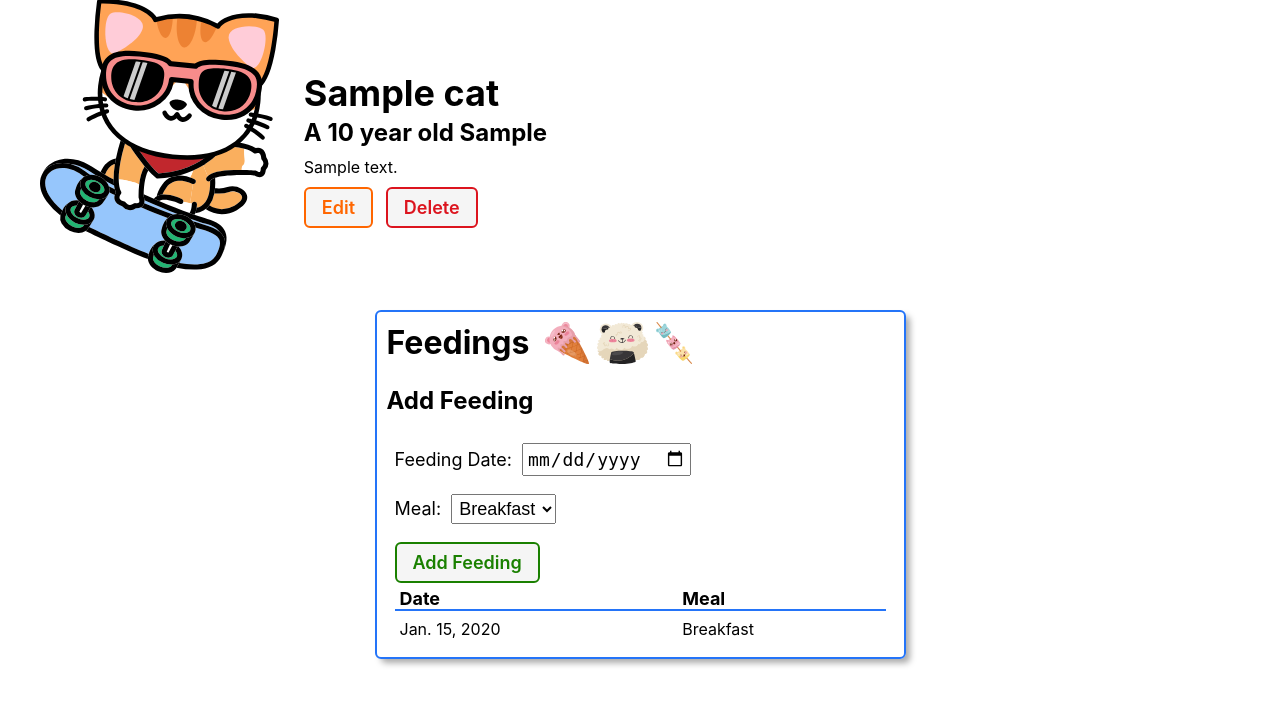
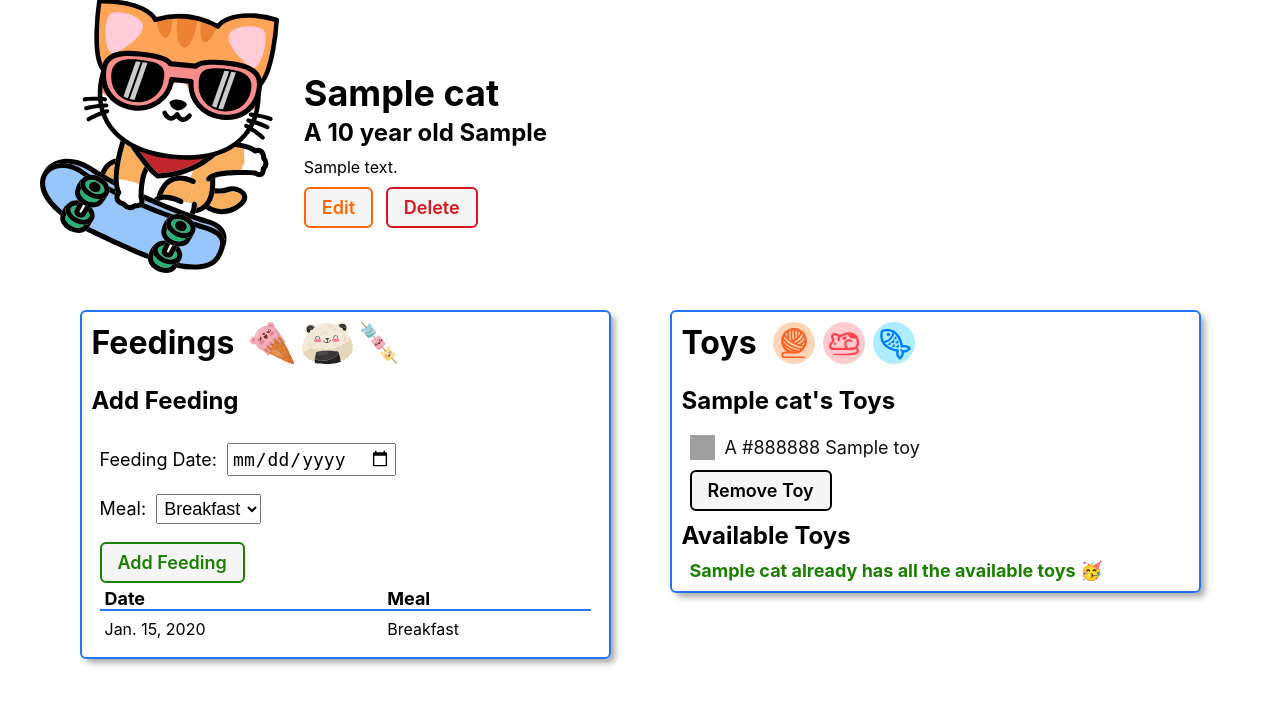
Before and after one commit to Jimbojones1/catcollect, a Django app: page /cats/1/ in a window 1280 px wide. Shown: the part 91-800 px from the top of the page. Run offline with Django 5.2, Linux system fonts and the light colour scheme; tables that the repository leaves empty hold one stand-in row (values such as "Sample post").

Commit message:
Added code

```diff
--- a/main_app/models.py
+++ b/main_app/models.py
@@ -2,12 +2,28 @@ from django.db import models
 
 from django.urls import reverse
 # Create your models here.
+
+# Add the Toy model
+class Toy(models.Model):
+    name = models.CharField(max_length=50)
+    color = models.CharField(max_length=20)
+
+    def __str__(self):
+        return self.name
+
+    def get_absolute_url(self):
+        return reverse('toy-detail', kwargs={'pk': self.id})
+
 
 class Cat(models.Model):
 	name= models.CharField(max_length=100)
 	breed = models.CharField(max_length=100)
 	description = models.TextField(max_length=250)
 	age = models.IntegerField()
+	# Many to Many Relationship
+	# this creates the join table for you!
+	toys = models.ManyToManyField(Toy)
+
 
 	def __str__(self):
 		return self.name
@@ -42,15 +58,3 @@ class Feeding(models.Model):
 		# to get the human readable value for your the choice
 		# so "B" becomes Breakfast when the Feeding is printed!
 		return f"{self.get_meal_display()} on {self.date}"
-
-
-# Add the Toy model
-class Toy(models.Model):
-    name = models.CharField(max_length=50)
-    color = models.CharField(max_length=20)
-
-    def __str__(self):
-        return self.name
-
-    def get_absolute_url(self):
-        return reverse('toy-detail', kwargs={'pk': self.id})
--- a/main_app/templates/cats/detail.html
+++ b/main_app/templates/cats/detail.html
@@ -71,9 +71,58 @@
         <p>{{ cat.name }} has not been fed!</p>
       </div>
     {% endif %}
+  </section>
 
+  <section class="toys">
+    <div class="subsection-title">
+      <h2>Toys</h2>
+      <img src="{% static 'images/string.svg' %}" alt="A ball of string" />
+      <img src="{% static 'images/mouse.svg' %}" alt="A mouse" />
+      <img src="{% static 'images/fish.svg' %}" alt="A fishy toy" />
+    </div>
 
+    <!-- displaying a cat's toys -->
+    <h3>{{ cat.name }}'s Toys</h3>
+    <div class="subsection-content">
+      {% if cat.toys.count %}
+        {% for toy in cat.toys.all %}
+          <div class="toy-container">
+            <div class="color-block" style="background-color: {{ toy.color }}"></div>
+            <a href="{% url 'toy-detail' toy.id %}">
+              <p>A {{ toy.color }} {{ toy.name }}</p>
+            </a>
+          </div>
+          <form action="{% url 'remove-toy' cat.id toy.id %}" method="post">
+            {% csrf_token %}
+            <button type="submit" class="btn btn-danger">Remove Toy</button>
+          </form>
+        {% endfor %}
+      {% else %}
+        <p class="no-toys">{{cat.name}} doesn't have any toys!</p>
+      {% endif %}
+    </div>
 
+    <h3>Available Toys</h3>
+    <div class="subsection-content">
+      <!-- Available toys here -->
+      {% if toys.count %}
+      {% for toy in toys.all %}
+        <div class="toy-container">
+          <div class="color-block" style="background-color: {{ toy.color }}"></div>
+          <a href="{% url 'toy-detail' toy.id %}">
+            <p>A {{ toy.color }} {{ toy.name }}</p>
+          </a>
+          <form action="{% url 'associate-toy' cat.id toy.id %}" method="post">
+            {% csrf_token %}
+            <button type="submit" class="btn submit">Give toy</button>
+          </form>
+        </div>
+      {% endfor %}
+    {% else %}
+      <p class="all-toys">{{cat.name}} already has all the available toys 🥳</p>
+    {% endif %}
+    </div>
   </section>
+
 </div>
 {% endblock content %}
--- a/main_app/urls.py
+++ b/main_app/urls.py
@@ -21,11 +21,12 @@ urlpatterns = [
     path('cats/<int:pk>/delete/', views.CatDelete.as_view(), name='cat-delete'),
 	path('cats/<int:cat_id>/add_feeding/', views.add_feeding, name='add-feeding'),
 	path('toys/create/', views.ToyCreate.as_view(), name='toy-create'),
-	path('toys/create/', views.ToyCreate.as_view(), name='toy-create'),
 	path('toys/<int:pk>/', views.ToyDetail.as_view(), name='toy-detail'),
 	path('toys/', views.ToyList.as_view(), name='toy-index'),
 	    #Existing urls above
     path('toys/<int:pk>/update/', views.ToyUpdate.as_view(), name='toy-update'),
     path('toys/<int:pk>/delete/', views.ToyDelete.as_view(), name='toy-delete'),
+	path('cats/<int:cat_id>/associate-toy/<int:toy_id>/', views.associate_toy, name='associate-toy'),
+	path('cats/<int:cat_id>/remove-toy/<int:toy_id>/', views.remove_toy, name='remove-toy'),
 
 ]
--- a/main_app/views.py
+++ b/main_app/views.py
@@ -9,11 +9,31 @@ from django.http import HttpResponse
 
 from .forms import FeedingForm
 
+def associate_toy(request, cat_id, toy_id):
+	cat = Cat.objects.get(id=cat_id)
+	cat.toys.add(toy_id)
+	# adds the row with cat_id and toy_id to the join table in psql
+	# Cat.objects.get(id=cat_id).toys.add(toy_id)
+
+	return redirect('cat-detail', cat_id=cat_id)
+
+def remove_toy(request, cat_id, toy_id):
+    # Look up the cat
+	cat = Cat.objects.get(id=cat_id)
+    # Look up the toy
+	toy = Toy.objects.get(id=toy_id)
+    # Remove the toy from the cat
+	cat.toys.remove(toy)
+	return redirect('cat-detail', cat_id=cat.id)
+
+
 class ToyCreate(CreateView):
     model = Toy
     fields = '__all__'
 
-
+# template
+# <name_of_app>/<model_name>_list.html
+# main_app/toy_list.html
 class ToyList(ListView):
     model = Toy
 
@@ -37,9 +57,16 @@ def cat_detail(request, cat_id): # like req.params
 	cat_from_db = Cat.objects.get(id=cat_id)
 	# respond with the template
 
+	# get all the toys that the cat does not have!
+
+	# field lookups
+	# cat.toys.all().values_list('id') returns a list of all the cat toys id's
+	# for exampl [ 1, 3, 99] numbers represent toy ids
+	toys_cat_doesnt_have = Toy.objects.exclude(id__in = cat_from_db.toys.all().values_list('id'))
+
 	feeding_form = FeedingForm()# creating a form object to pass into
 	# our template
-	return render(request, 'cats/detail.html', {'cat': cat_from_db, 'feeding_form': feeding_form})
+	return render(request, 'cats/detail.html', {'cat': cat_from_db, 'feeding_form': feeding_form, 'toys': toys_cat_doesnt_have})
 
 # path('cats/<int:pk>/add_feeding/', views.add_feeding, name='add-feeding'),
 # cat_id needs to match the url param ^^^^
@@ -86,7 +113,7 @@ class CatDelete(DeleteView):
 # templates/main_app/cat_form.html
 class CatCreate(CreateView):
 	model = Cat
-	fields = '__all__'
+	fields = ['name', 'breed', 'description', 'age']
 	# GO to the models.py file for the Cat model
 	# to see where the CatCreate redirects to, after
 	# a POST request
```
Also changed, not shown: main_app/migrations/0004_cat_toys.py (added).
